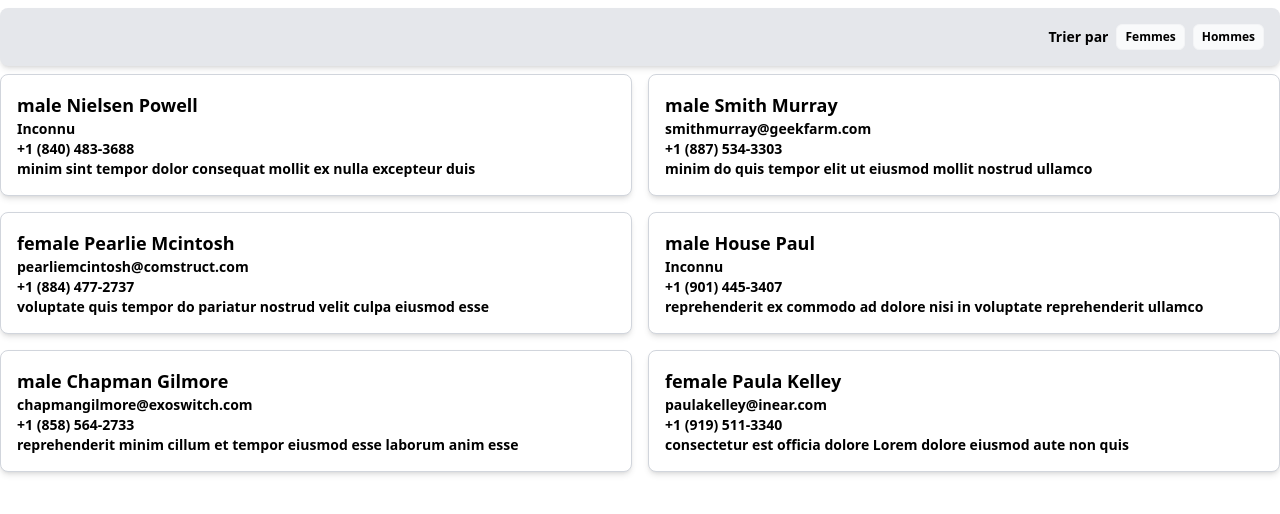
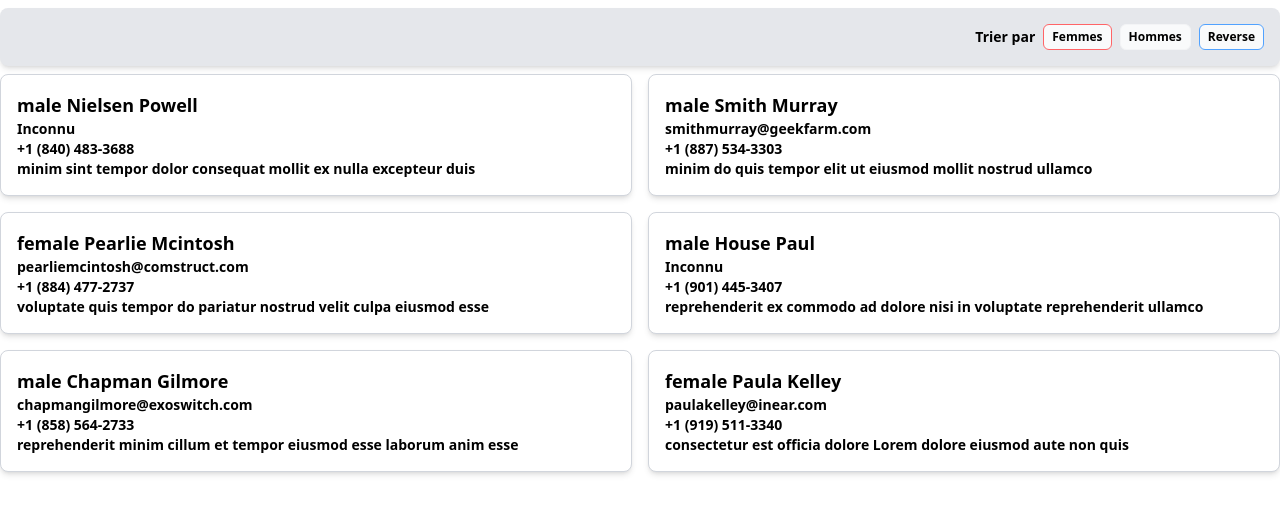
Before and after one commit to Malik971/reactnotion, a React (Vite) app: page / in a window 1280 px wide. Shown: the top 514 px of the page. Built offline with nearby package versions, Linux system fonts and the light colour scheme; the HTML template or start-up script is replaced by a standard one.

Commit message:
Trie alphabetique v.1.0

```diff
--- a/src/components/Users.tsx
+++ b/src/components/Users.tsx
@@ -19,13 +19,14 @@ type Props = {
 
 function Users({ users }: Props) {
   const [sortedUsers, setSortedUsers] = useState(users);
+  const [reverseOrdre, setReverseOrdre] = useState(1);
   const sortBy = (field: string, valeur: string) => {
     const result = sortedUsers.sort((first: UsersProps, second: UsersProps) => {
       const firstValue = first[field as keyof UsersProps] || "";
       const secondValue = second[field as keyof UsersProps] || "";
 
       let order = 1;
-      if (valeur === "femele") {
+      if (valeur === "femele" || valeur === "-1") {
         order = -1;
       }
 
@@ -36,13 +37,28 @@ function Users({ users }: Props) {
     });
     setSortedUsers([...result]);
   };
+  const sortReverse = () => {
+    const result = sortedUsers.sort((first: UsersProps, second: UsersProps) => {
+      const firstValue = first.firstName;
+      const secondValue = second.firstName;
+      const order = reverseOrdre === 1 ? -1 : 1;
+      setReverseOrdre(order);
+
+
+      let sortResult = 0;
+      if (firstValue > secondValue) sortResult = 1;
+      if (firstValue < secondValue) sortResult = -1;
+      return sortResult * reverseOrdre;
+    });
+    setSortedUsers([...result]);
+  };
   return (
     <section>
       <div className="flex bg-gray-200 justify-end items-center p-4 my-2 text-sm rounded-lg shadow-md gap-2">
         <span>Trier par</span>
         <button
           type="button"
-            className="border border-gray-100 bg-gray-50 rounded-md px-2 py-1 text-xs"
+          className="border border-red-400 bg-gray-50 rounded-md px-2 py-1 text-xs"
           onClick={() => sortBy("gender", "femele")}
         >
           Femmes
@@ -53,6 +69,13 @@ function Users({ users }: Props) {
           onClick={() => sortBy("gender", "male")}
         >
           Hommes
+        </button>
+        <button
+          type="button"
+          className="border border-blue-400 bg-gray-50 rounded-md px-2 py-1 text-xs"
+          onClick={() => sortReverse()}
+        >
+          Reverse
         </button>
       </div>
       <div className="grid md:grid-cols-2 gap-4">
```
Lines whose indentation alone changed are shown as unchanged.
